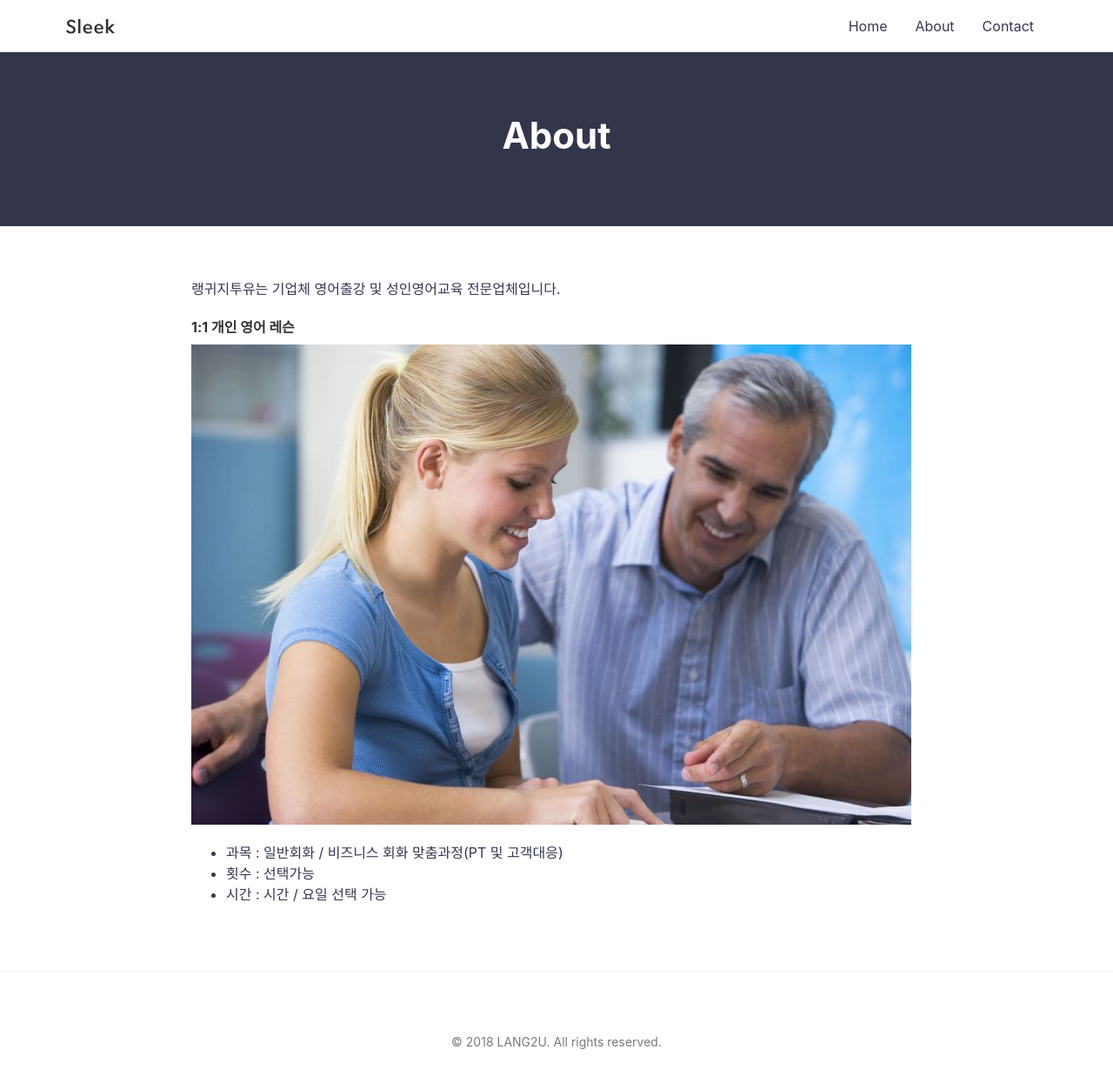
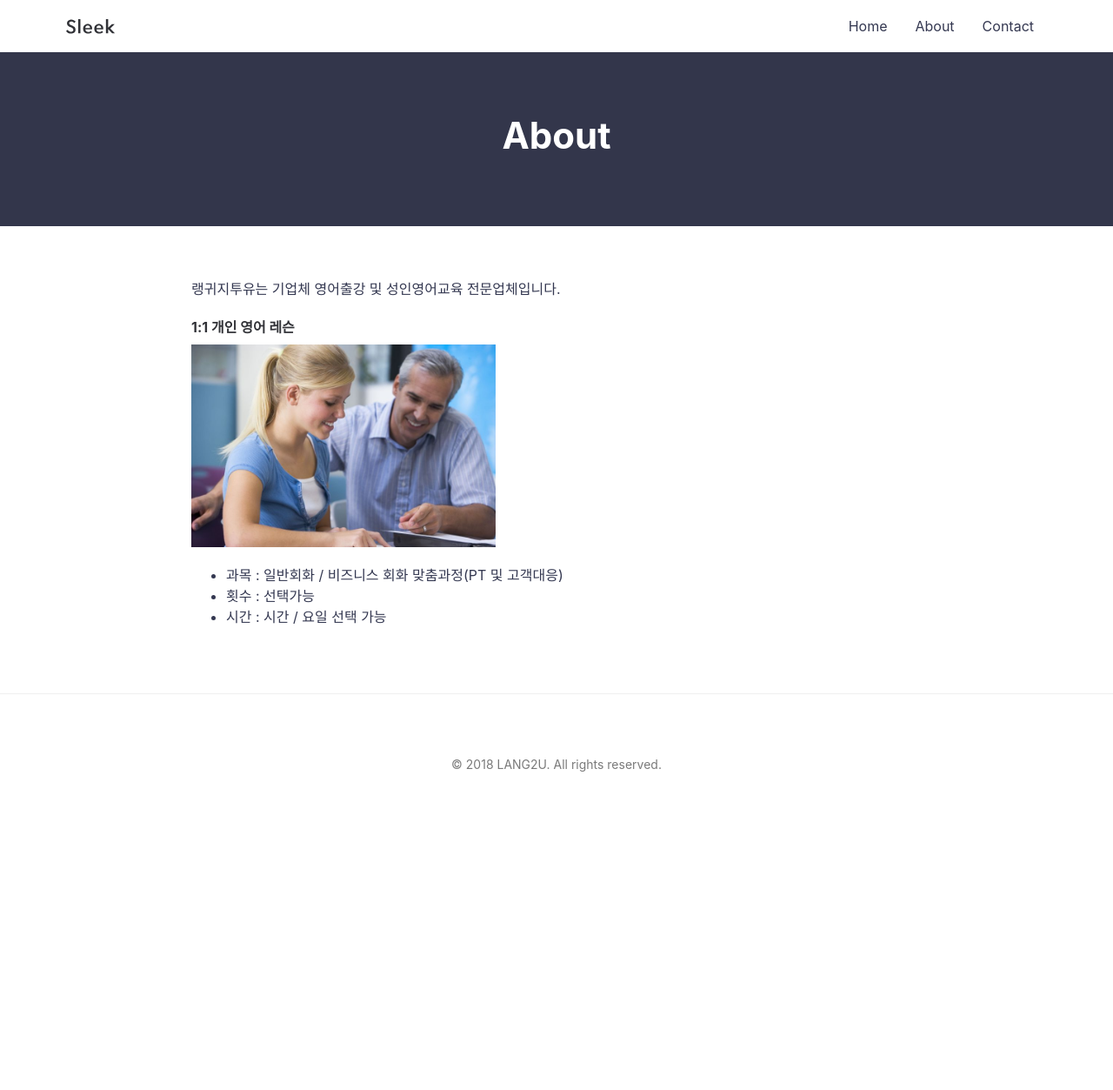
Before and after one commit to lang2u/lang2u.github.io, a Jekyll site: the page built from about.md, in a window 1280 px wide. Shown: the whole page at 87% size. Built offline with Jekyll 4.4.1, drawn with Linux system fonts in a browser that asks for light colours; after the commit the page ends 934 px from its top, so only the background shows below that.

```diff
--- a/about.md
+++ b/about.md
@@ -7,7 +7,7 @@
 랭귀지투유는  기업체 영어출강 및 성인영어교육 전문업체입니다.
 
 #### 1:1 개인 영어 레슨
-![alt text](/assets/img/about/private_tutoring.jpg ){: width="350px"}
+![alt text](/assets/img/about/private_tutoring.jpg ){: style="width: 350px"}
 - 과목 : 일반회화 / 비즈니스 회화 맞춤과정(PT 및 고객대응)
 - 횟수 : 선택가능
 - 시간 : 시간 / 요일 선택 가능
```
